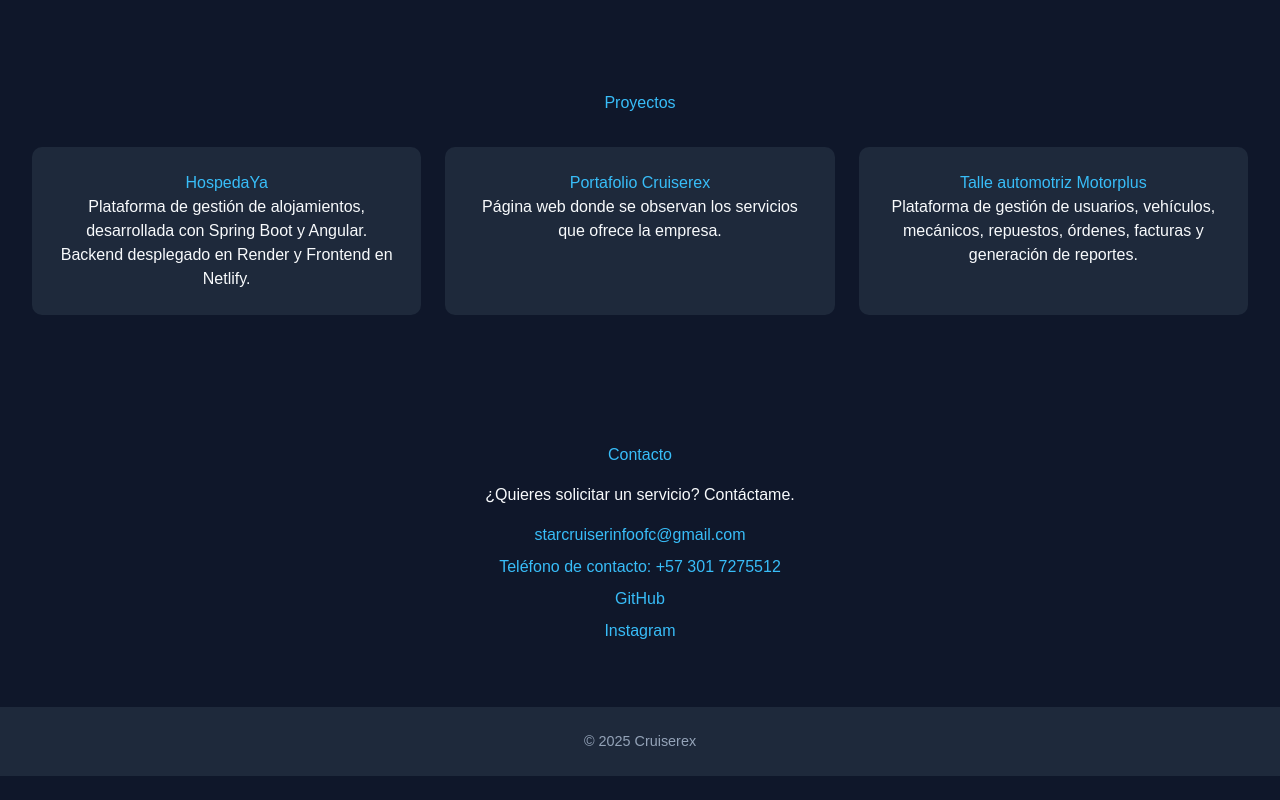
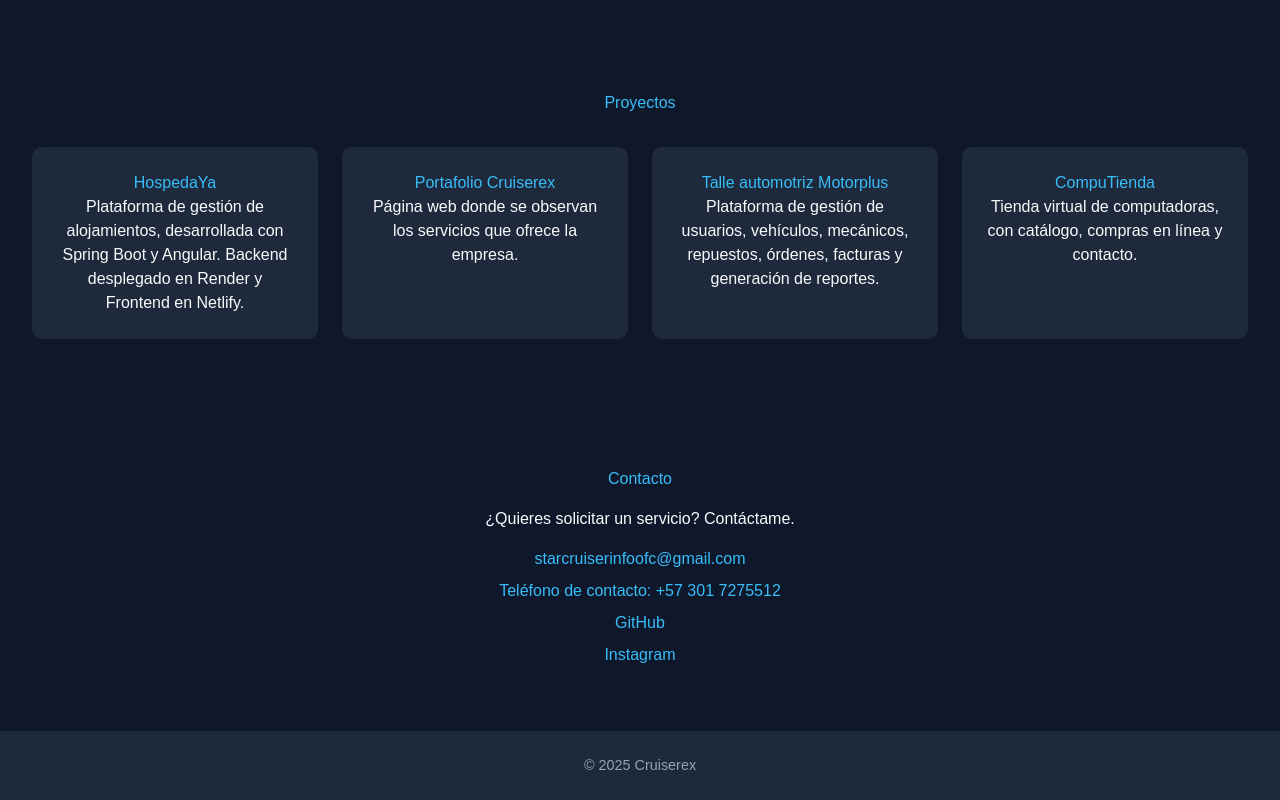
Before and after one commit to ForestVonGram/starcruiser-portafolio, a website: page index.html in a window 1280 px wide. Shown: the part 1490-2290 px from the top of the page. Before the commit the page ends 2266 px from the top, so only its background shows below. Drawn offline with Linux system fonts and the light colour scheme.

Commit message:
Se agrega un nuevo proyecto.

```diff
--- a/index.html
+++ b/index.html
@@ -123,6 +123,10 @@
       <h3>Talle automotriz Motorplus</h3>
       <p>Plataforma de gestión de usuarios, vehículos, mecánicos, repuestos, órdenes, facturas y generación de reportes.</p>
     </a>
+    <a class="card" href="https://github.com/ForestVonGram/CompuTienda" target="_blank" rel="noopener noreferrer">
+      <h3>CompuTienda</h3>
+      <p>Tienda virtual de computadoras, con catálogo, compras en línea y contacto.</p>
+    </a>
   </div>
 </section>
 
```
Also changed, not shown: 1 other file.
